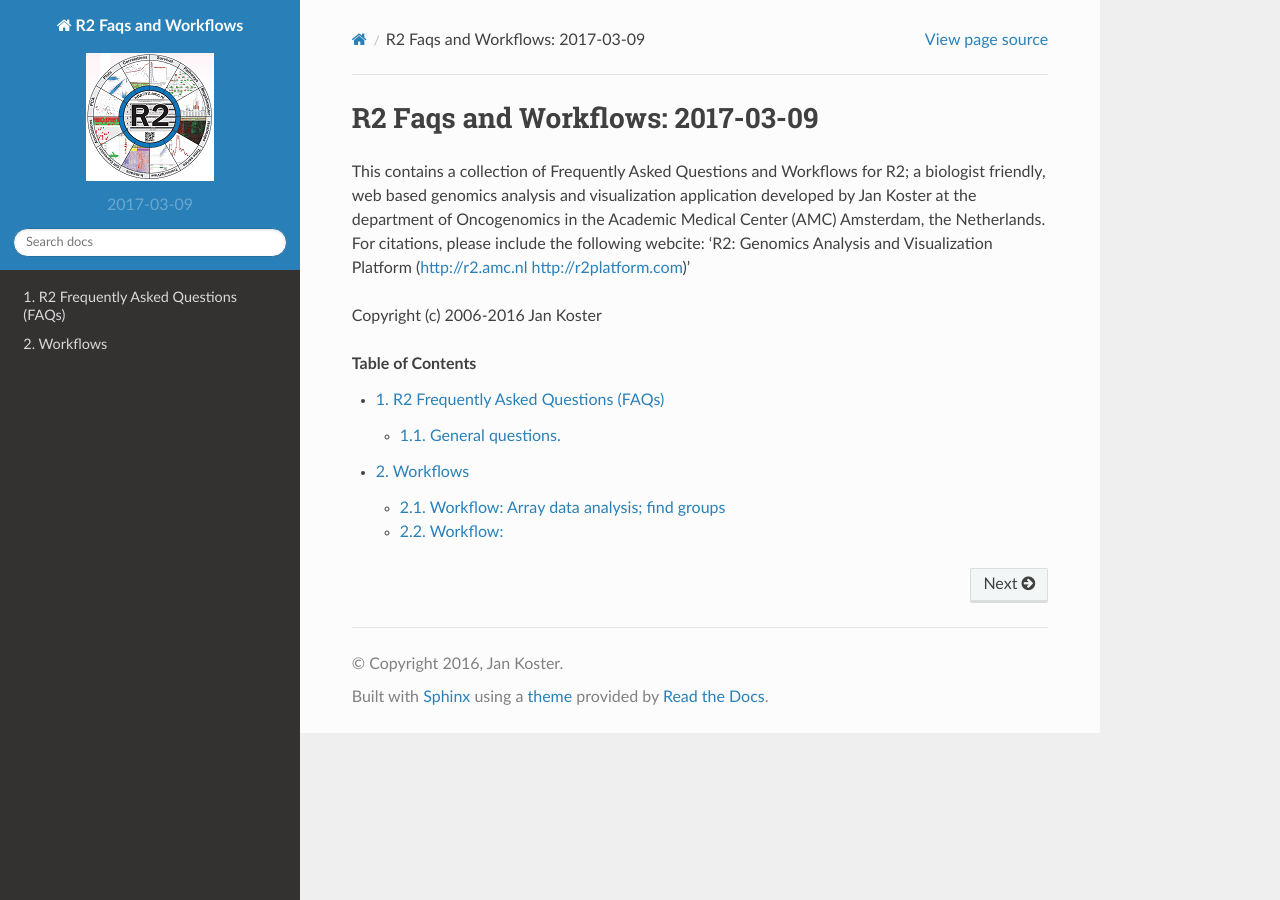
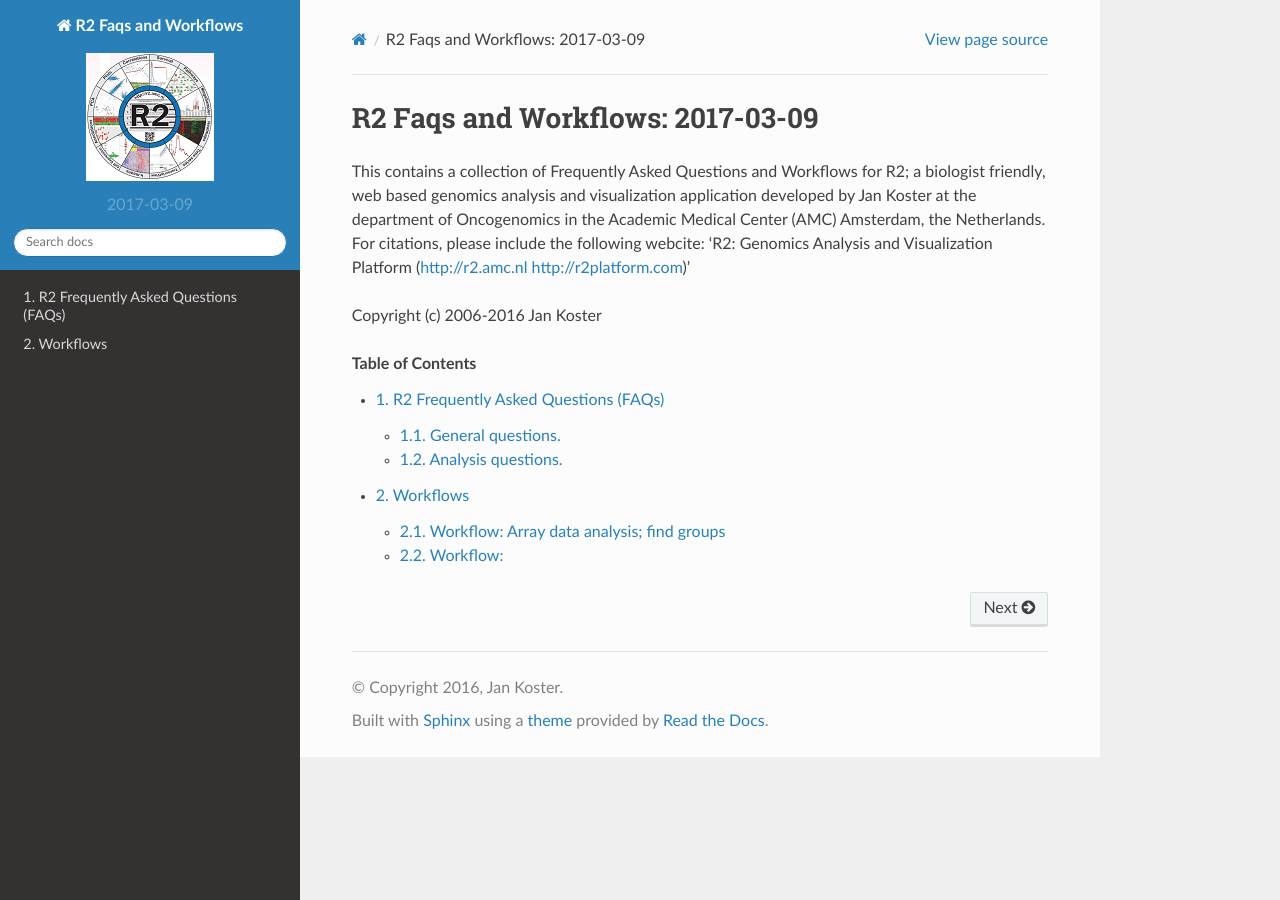
Before and after one commit to antronerds/r2-faqs-workflows, a Sphinx documentation site: the page built from docs/index.rst, in a window 1280 px wide. Built offline with Sphinx 7.4.7 and the Read the Docs theme 2.0.0, drawn with Linux system fonts in a browser that asks for light colours.

Commit message:
Update Faqs.md

```diff
--- a/docs/Faqs.md
+++ b/docs/Faqs.md
@@ -14,7 +14,13 @@
 1.	Which platforms does R2- suport
 2.  	Can I shield my data up to publication
 3. 	Can I upload my own or public data
-4.
+
+
+Analysis questions.
+-----
+
+
+
 
 	To continue numbering after enter or figure, indent the whole paragraph with a tab, or more tabs when in sublist
 
```
